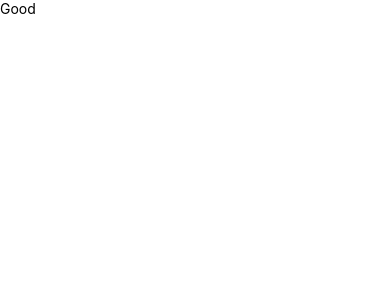
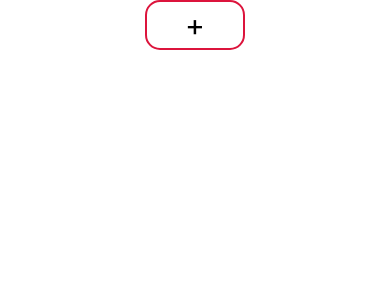
Before and after one commit to ASIF-Mahmud1/Timer, a React Native app: screen / in a window 390 px wide. Shown: the top 300 px of the page. Built offline with nearby package versions, Linux system fonts and the light colour scheme.

Commit message:
[in progress] adding timer

```diff
--- /dev/null
+++ b/src/component/timer/TimerList.js
@@ -0,0 +1,19 @@
+import React from 'react';
+import { Text,View, ScrollView,TouchableOpacity} from 'react-native';
+
+const TimerList= ({timerList}) => {
+
+  return (
+     <ScrollView>
+       {
+           timerList.map((item)=>{
+               return <Text>Goody</Text>
+           })
+       }
+     </ScrollView>
+  );
+};
+
+
+
+export default TimerList;
--- a/src/container/Timer.js
+++ b/src/container/Timer.js
@@ -1,18 +1,26 @@
 import React from 'react';
-import { Text,View, } from 'react-native';
+import { Text, View, TouchableOpacity } from 'react-native';
 import { useSelector } from 'react-redux'
-import { addTimer} from '../stores/features/timer.slice'
+import { addTimer } from '../stores/features/timer.slice'
+import TimerList from '../component/timer/TimerList';
+
+const Timer = () => {
+    const timerList = useSelector(state => state.timer.timerList)
+    console.log(timerList);
+    const handleAddTimer = () => {
+        console.log();
+    }
+    return (
+        <View style={{ alignItems: 'center' }}>
+            <TimerList timerList={timerList} />
+
+            <TouchableOpacity onPress={handleAddTimer} style={{borderColor:'crimson', borderWidth:2,width:100,height:50, alignItems:'center', justifyContent:'center' , borderRadius:15 }}>
+                <Text style={{fontSize:30}} >+</Text>
+            </TouchableOpacity>
+        </View>
 
 
-const Timer= () => {
- const timerList = useSelector(state =>  state.timer.timerList)
- console.log(timerList);
-  return (
-    <View>
-      <Text>Good</Text>
-    </View>
-
-  );
+    );
 };
 
 
```
